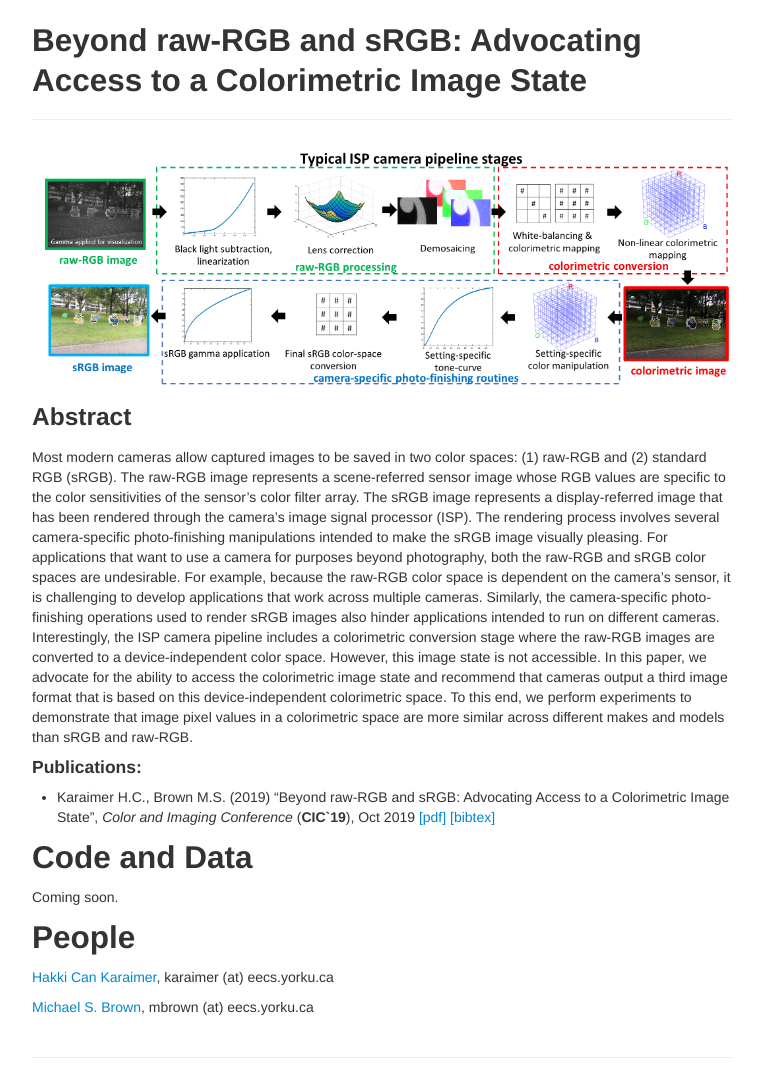
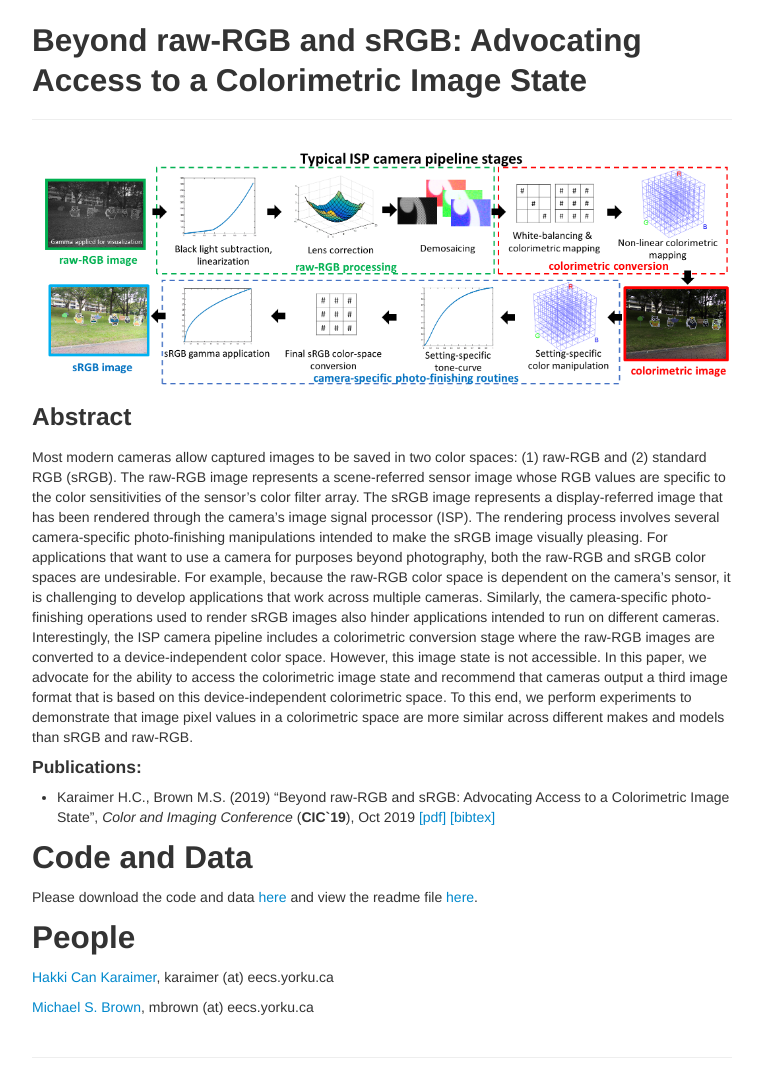
Before and after one commit to karaimer/beyond-rawRGB-sRGB, a Jekyll site: the page built from index.md, in a window 1280 px wide. Shown: the whole page, without its empty margins (258-1019 px from the left). Built offline with Jekyll 4.4.1, drawn with Linux system fonts in a browser that asks for light colours.

Commit message:
Update index.md

```diff
--- a/index.md
+++ b/index.md
@@ -14,7 +14,7 @@ Most modern cameras allow captured images to be saved in two color spaces: (1) r
 
 ## Code and Data ##
 
-Coming soon.
+Please download the code and data [here](https://drive.switch.ch/index.php/s/outyVAruHJe2c1P) and view the readme file [here](https://drive.switch.ch/index.php/s/viGq6d0WKtCgF3V).
 
 ## People ##
 [Hakki Can Karaimer](https://karaimer.github.io/), 	karaimer (at) eecs.yorku.ca
```
